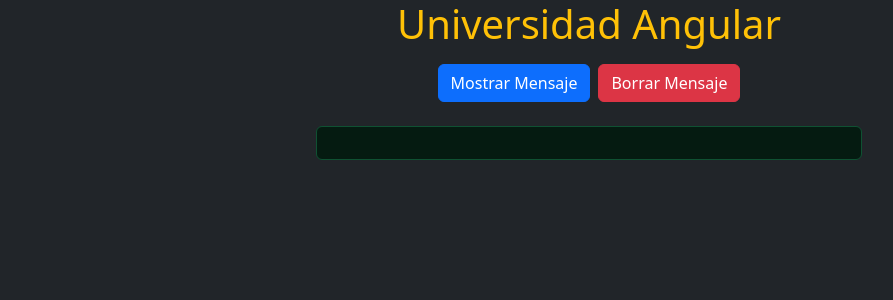
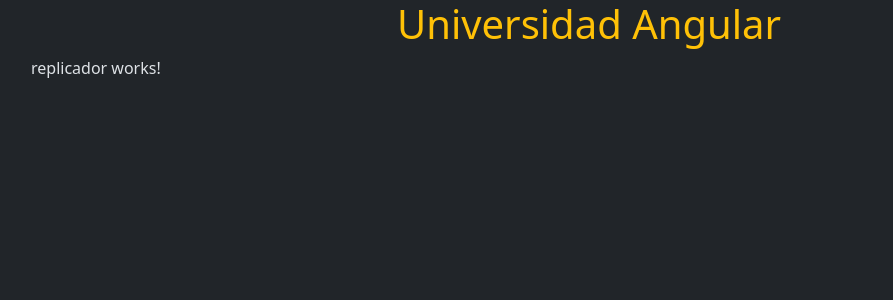
Before and after one commit to odgm/angular-app, an Angular app: page / in a window 1280 px wide. Shown: the top 300 px of the page, without its empty margins (51-944 px from the left). Built offline with nearby package versions, Linux system fonts and the light colour scheme.

Commit message:
replicador

```diff
--- a/src/app/app.html
+++ b/src/app/app.html
@@ -1,4 +1,4 @@
 <div class="container">
     <h1 class="text-center text-warning">{{title}}</h1>
-    <app-mostrar-mensaje/>
+    <app-replicador/>
 </div>
--- a/src/app/app.ts
+++ b/src/app/app.ts
@@ -1,9 +1,10 @@
 import { Component, signal } from '@angular/core';
 import { MostrarMensaje } from "./mostrar-mensaje/mostrar-mensaje";
+import { Replicador } from './replicador/replicador';
 
 @Component({
   selector: 'app-root',
-  imports: [MostrarMensaje],
+  imports: [Replicador],
   templateUrl: './app.html',
   styleUrl: './app.css'
 })
```
